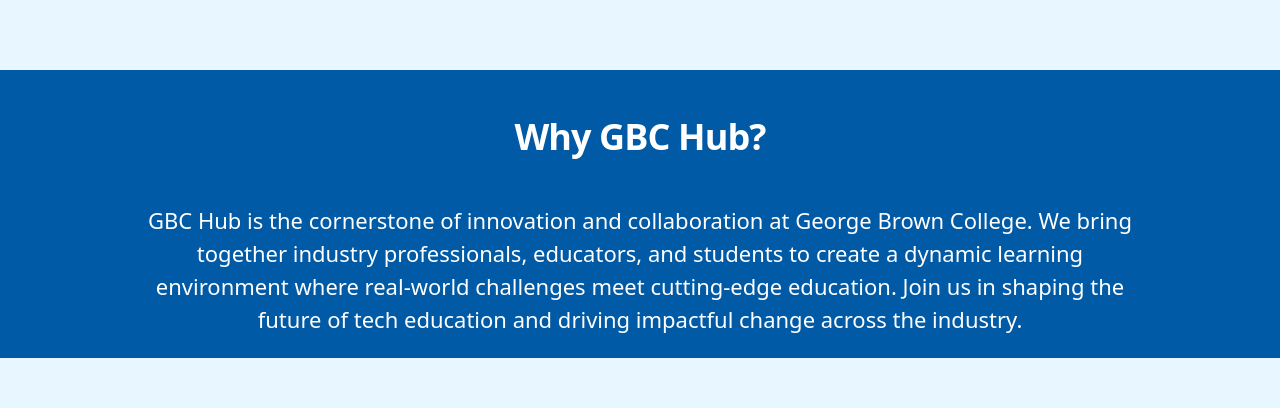
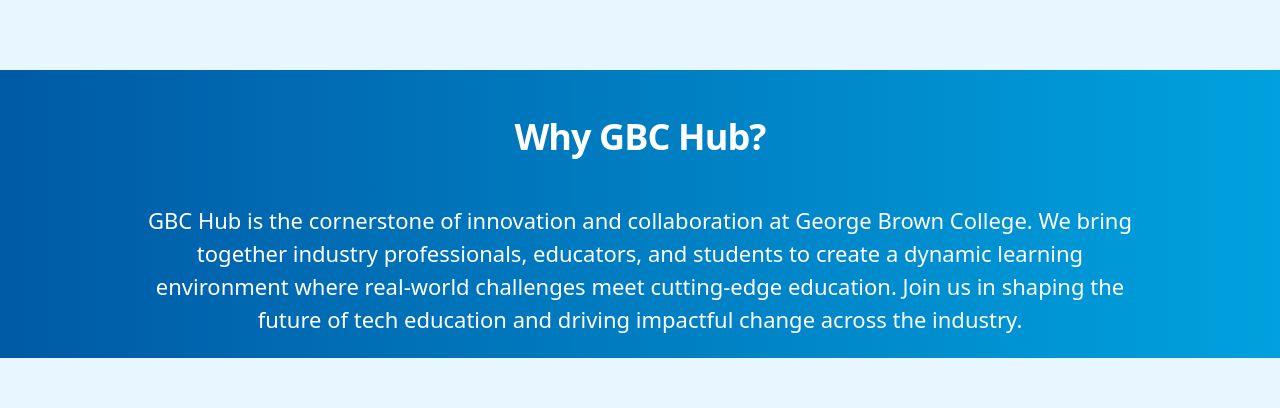
Before and after one commit to neginheidarii/Gbc_Hub, a React (Vite) app: page / in a window 1280 px wide. Shown: the part 826-1234 px from the top of the page. Built offline with nearby package versions, Linux system fonts and the light colour scheme.

Commit message:
minor style changes

```diff
--- a/src/Screens/Home.jsx
+++ b/src/Screens/Home.jsx
@@ -1,7 +1,6 @@
 import React from "react";
 import { Hero, FooterBadge, Footer, Card, Navbar } from "../Components/index";
 import { pac, speaker, partner, hero, logo, project } from "../assets/index";
-
 
 const Home = () => {
   return (
@@ -13,7 +12,7 @@
         imgSrc={hero}
         buttonText="Learn more"
       />
-      <div className="bg-[#005AA5] text-[#ffff] text-center w-full h-72">
+      <div className="bg-gradient-to-r  from-[#005AA5] to-[#00A1DE] text-[#ffff] text-center w-full h-72">
         <p className="font-inter text-4xl font-semibold leading-[61.5px] tracking-tight text-center py-9 ">
           Why GBC Hub?
         </p>
@@ -29,7 +28,7 @@
         <h1 className="font-inter text-4xl font-semibold tracking-tight text-center py-10">
           Explore Collaboration Opportunities
         </h1>
-        <div className="grid grid-cols-1 md:grid-cols-3 gap-4 px-10">
+        <div className="grid grid-cols-1 md:grid-cols-3 px-10 place-items-center">
           <Card
             imgSrc={project}
             title="Project Ideas"
@@ -41,6 +40,7 @@
             title="PAC Meetings for Course Evaluations"
             description="Join our committee and help align our courses with industry trends."
             buttonText="Learn more"
+            className="text-start"
           />
           <Card
             imgSrc={speaker}
```
